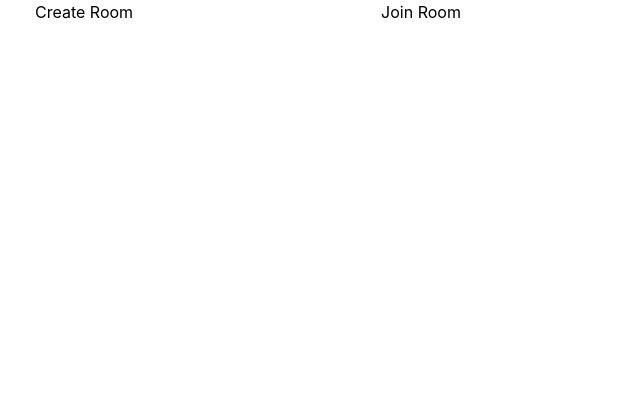
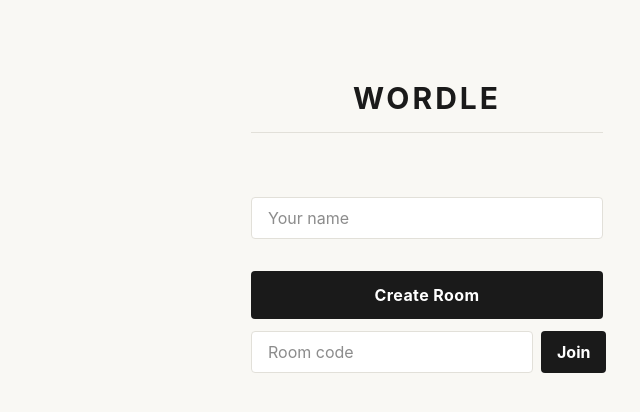
Before and after one commit to prateekb1912/wordle, a React (Vite) app: page / in a window 1280 px wide. Shown: the top 412 px of the page, without its empty margins (213-853 px from the left). Built offline with nearby package versions, Linux system fonts and the light colour scheme; no server answers.

Commit message:
restructure components

```diff
--- a/src/App.jsx
+++ b/src/App.jsx
@@ -2,17 +2,41 @@
 import { useState } from "react";
 import { useEffect } from "react";
 import socket from "./socket";
-import HomeScreen from "./components/HomeScreen.jsx";
-import GameScreen from "./components/GameScreen.jsx";
-import LobbyScreen from "./components/LobbyScreen.jsx";
-import RoundEndScreen from "./components/RoundEndScreen.jsx";
-import GameEndScreen from "./components/GameEndScreen.jsx";
+import HomeScreen from "./components/screens/HomeScreen.jsx";
+import GameScreen from "./components/screens/GameScreen.jsx";
+import LobbyScreen from "./components/screens/LobbyScreen.jsx";
+import RoundEndScreen from "./components/screens/RoundEndScreen.jsx";
+import GameEndScreen from "./components/screens/GameEndScreen.jsx";
 
 function App() {
   const [screen, setScreen] = useState("home");
   const [roomState, setRoomState] = useState(null);
   const [roundWord, setRoundWord] = useState(null);
   const [roundEnd, setRoundEnd] = useState(null);
+
+  function renderScreen() {
+    if (screen == "game")
+      return (
+        <GameScreen
+          word={roundWord}
+          roomCode={roomState.code}
+          isMultiplayer={true}
+        />
+      );
+    else if (screen == "home") return <HomeScreen />;
+    else if (screen == "lobby")
+      return <LobbyScreen room={roomState} socketId={socket.id} />;
+    else if (screen == "roundEnd")
+      return (
+        <RoundEndScreen
+          roundEnd={roundEnd}
+          room={roomState}
+          socketId={socket.id}
+        />
+      );
+    else if (screen == "gameEnd")
+      return <GameEndScreen roundEnd={roundEnd} room={roomState} />;
+  }
 
   useEffect(() => {
     socket.on("connect", () => console.log("connected:", socket.id));
@@ -42,27 +66,7 @@
     };
   }, []);
 
-  if (screen == "game")
-    return (
-      <GameScreen
-        word={roundWord}
-        roomCode={roomState.code}
-        isMultiplayer={true}
-      />
-    );
-  else if (screen == "home") return <HomeScreen />;
-  else if (screen == "lobby")
-    return <LobbyScreen room={roomState} socketId={socket.id} />;
-  else if (screen == "roundEnd")
-    return (
-      <RoundEndScreen
-        roundEnd={roundEnd}
-        room={roomState}
-        socketId={socket.id}
-      />
-    );
-  else if (screen == "gameEnd")
-    return <GameEndScreen roundEnd={roundEnd} room={roomState} />;
+  return <div className="min-h-screen bg-bg text-text">{renderScreen()}</div>;
 }
 
 export default App;
--- /dev/null
+++ b/src/components/Header.jsx
@@ -0,0 +1,7 @@
+export default function Header() {
+  return (
+    <header className="w-full border-b border-border py-4 mb-8">
+      <h1 className="text-3xl font-bold tracking-widest text-center">WORDLE</h1>
+    </header>
+  );
+}
--- a/src/components/HomeScreen.jsx
+++ /dev/null
@@ -1,31 +0,0 @@
-import { useState } from "react";
-import socket from "../socket";
-
-function HomeScreen() {
-  const [name, setName] = useState("");
-  const [roomCode, setRoomCode] = useState("");
-
-  return (
-    <>
-      <input value={name} onChange={(e) => setName(e.target.value)} />
-      <button
-        onClick={() => {
-          socket.emit("createRoom", { playerName: name });
-        }}
-      >
-        Create Room
-      </button>
-
-      <input value={roomCode} onChange={(e) => setRoomCode(e.target.value)} />
-      <button
-        onClick={() => {
-          socket.emit("joinRoom", { roomCode, playerName: name });
-        }}
-      >
-        Join Room
-      </button>
-    </>
-  );
-}
-
-export default HomeScreen;
--- a/src/components/GameEndScreen.jsx
+++ b/src/components/screens/GameEndScreen.jsx
@@ -1,4 +1,4 @@
-import socket from "../socket";
+import socket from "../../socket";
 
 export default function GameEndScreen({ roundEnd, room }) {
   const leaderboard = roundEnd.leaderboard;
--- a/src/components/GameScreen.jsx
+++ b/src/components/screens/GameScreen.jsx
@@ -1,6 +1,6 @@
 import { useEffect, useState } from "react";
-import { WORDS } from "../words";
-import socket from "../socket";
+import { WORDS } from "../../words";
+import socket from "../../socket";
 
 const MAX_GUESSES = 6;
 const PRIORITY = { correct: 3, present: 2, absent: 1 };
--- /dev/null
+++ b/src/components/screens/HomeScreen.jsx
@@ -0,0 +1,49 @@
+import { useState } from "react";
+import socket from "../../socket";
+import Header from "../Header";
+
+function HomeScreen() {
+  const [name, setName] = useState("");
+  const [roomCode, setRoomCode] = useState("");
+
+  return (
+    <div className="max-w-sm mx-auto px-4 py-16 flex flex-col gap-8">
+      <Header />
+
+      <input
+        placeholder="Your name"
+        value={name}
+        onChange={(e) => setName(e.target.value)}
+        className="border border-border rounded px-4 py-2 bg-surface text-text w-full outline-none"
+      />
+
+      <div className="flex flex-col gap-3">
+        <button
+          onClick={() => socket.emit("createRoom", { playerName: name })}
+          className="w-full bg-accent text-white py-3 rounded font-bold tracking-wide"
+        >
+          Create Room
+        </button>
+
+        <div className="flex gap-2">
+          <input
+            placeholder="Room code"
+            value={roomCode}
+            onChange={(e) => setRoomCode(e.target.value)}
+            className="border border-border rounded px-4 py-2 bg-surface text-text flex-1 outline-none"
+          />
+          <button
+            onClick={() =>
+              socket.emit("joinRoom", { roomCode, playerName: name })
+            }
+            className="bg-accent text-white px-4 py-2 rounded font-bold"
+          >
+            Join
+          </button>
+        </div>
+      </div>
+    </div>
+  );
+}
+
+export default HomeScreen;
--- a/src/components/LobbyScreen.jsx
+++ b/src/components/screens/LobbyScreen.jsx
@@ -1,4 +1,4 @@
-import socket from "../socket";
+import socket from "../../socket";
 
 export default function LobbyScreen({ room, socketId }) {
   const roomCode = room.code;
--- a/src/components/RoundEndScreen.jsx
+++ b/src/components/screens/RoundEndScreen.jsx
@@ -1,4 +1,4 @@
-import socket from "../socket";
+import socket from "../../socket";
 
 export default function RoundEndScreen({ roundEnd, room, socketId }) {
   const word = roundEnd.word;
--- a/src/index.css
+++ b/src/index.css
@@ -3,4 +3,10 @@
 
 @theme {
   --font-rubik: "Rubik", sans-serif;
+  --color-bg: #f9f8f4;
+  --color-surface: #ffffff;
+  --color-border: #e2e0d9;
+  --color-text: #1a1a1a;
+  --color-muted: #9a9890;
+  --color-accent: #1a1a1a;
 }
```
